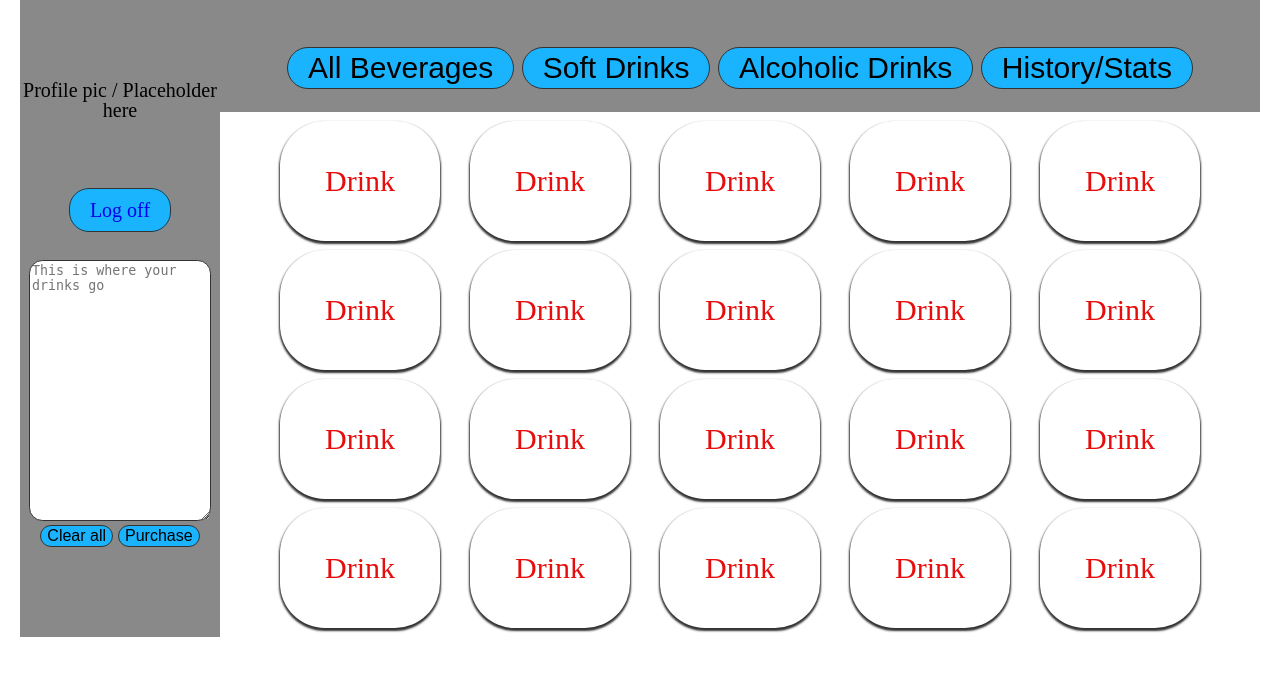
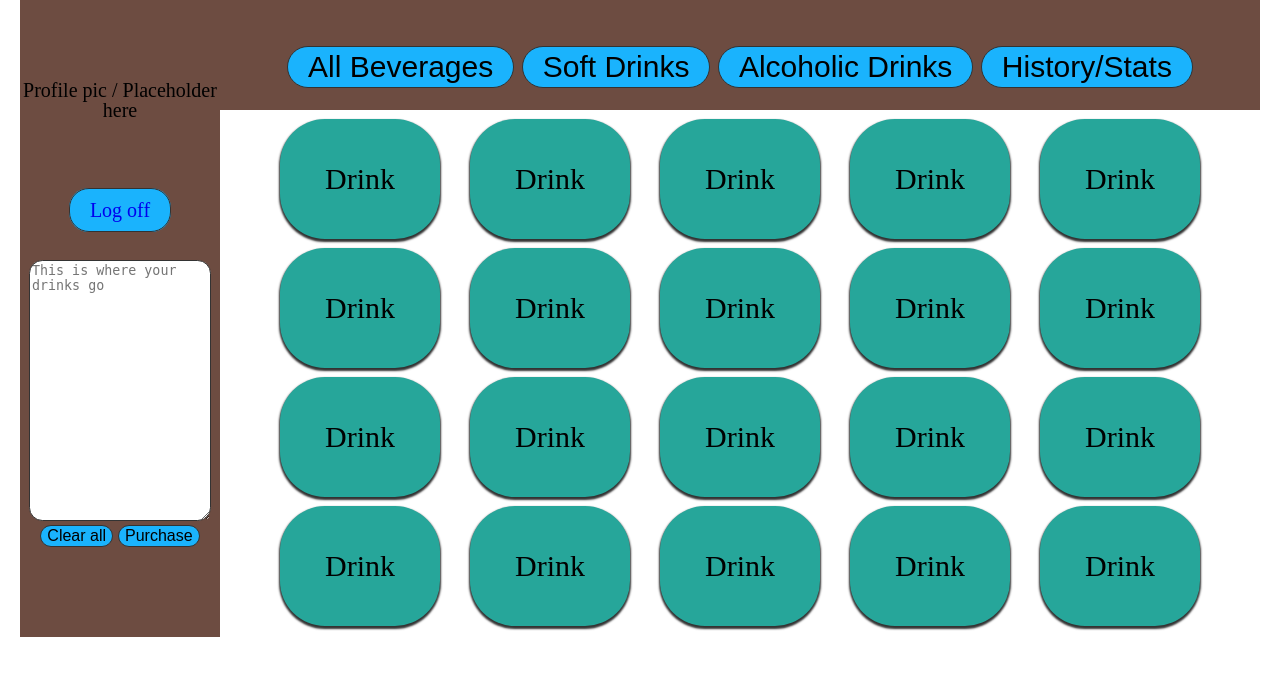
Before and after one commit to LaChapeliere/ipup, a PHP site: page /html/index.html in a window 1280 px wide. Shown: the top 676 px of the page. Run offline with PHP 8.4, Linux system fonts and the light colour scheme.

Commit message:
Color edit, just for fun :)

```diff
--- a/css/style.css
+++ b/css/style.css
@@ -36,9 +36,8 @@ header dl {
 }
 
 header {
-	border: 1px solid #898989;
 	padding: 1.5em 1em .7em;
-	background-color:#898989 ;
+	background-color:#6D4C41 ;
 }
 
 .container { position:relative; padding:0 0 0 200px; }
@@ -52,7 +51,7 @@ header {
     top:0; bottom:0; left:0;
     width:200px;
     height: 637px;
-    background-color:#898989;
+    background-color:#6D4C41;
     text-align: center;
     margin: 0 auto;
 	}
@@ -114,8 +113,9 @@ header {
    box-shadow: 0 2px 2px 1px #333;
    text-align: center;
    vertical-align: middle;
-   color: #e80d0d;
+   color: black;
    padding: 1.5em;
+   background-color: #26A69A ;
 
 }
 
```
